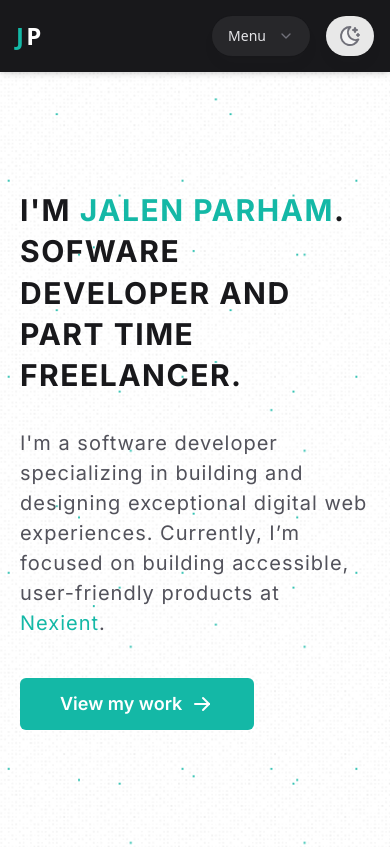
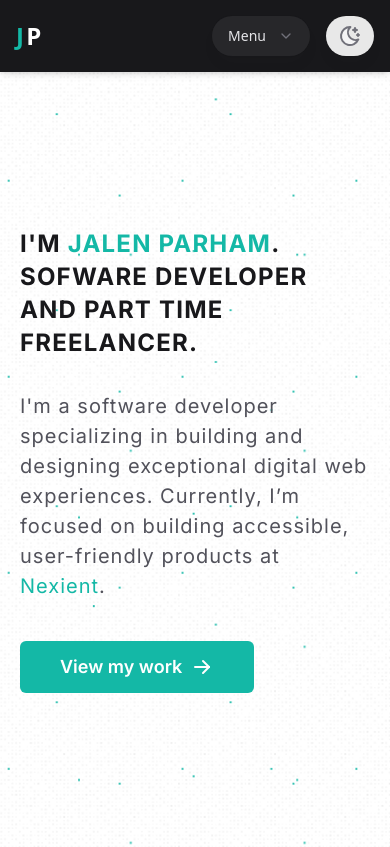
Before and after one commit to jalenparham97/personal-website, a Next.js app: page / in a window 390 px wide. Shown: the top 847 px of the page. Built offline with nearby package versions, Linux system fonts and the light colour scheme.

Commit message:
Fixing some responsive issues on the home page for hero text.

```diff
--- a/src/pages/index.tsx
+++ b/src/pages/index.tsx
@@ -37,10 +37,10 @@ export default function Home() {
         <header className="flex flex-col justify-center h-[92vh] bg-[url('/images/hero-background-light.svg')] dark:bg-[url('/images/hero-background-dark.svg')] bg-cover bg-no-repeat w-full">
           <div className="max-w-7xl mx-auto px-5">
             <div className="uppercase">
-              <h1 className="text-3xl font-bold lg:text-5xl text-zinc-900 dark:text-white tracking-wider !leading-snug">
+              <h1 className="text-2xl font-bold lg:text-5xl text-zinc-900 dark:text-white tracking-wider !leading-snug">
                 I&apos;m <span className="text-teal-500">Jalen Parham</span>.
               </h1>
-              <h1 className="text-3xl font-bold lg:text-5xl text-zinc-900 dark:text-white tracking-wider !leading-snug">
+              <h1 className="text-2xl font-bold lg:text-5xl text-zinc-900 dark:text-white tracking-wider !leading-snug">
                 Sofware Developer and part time freelancer.
               </h1>
             </div>
```
